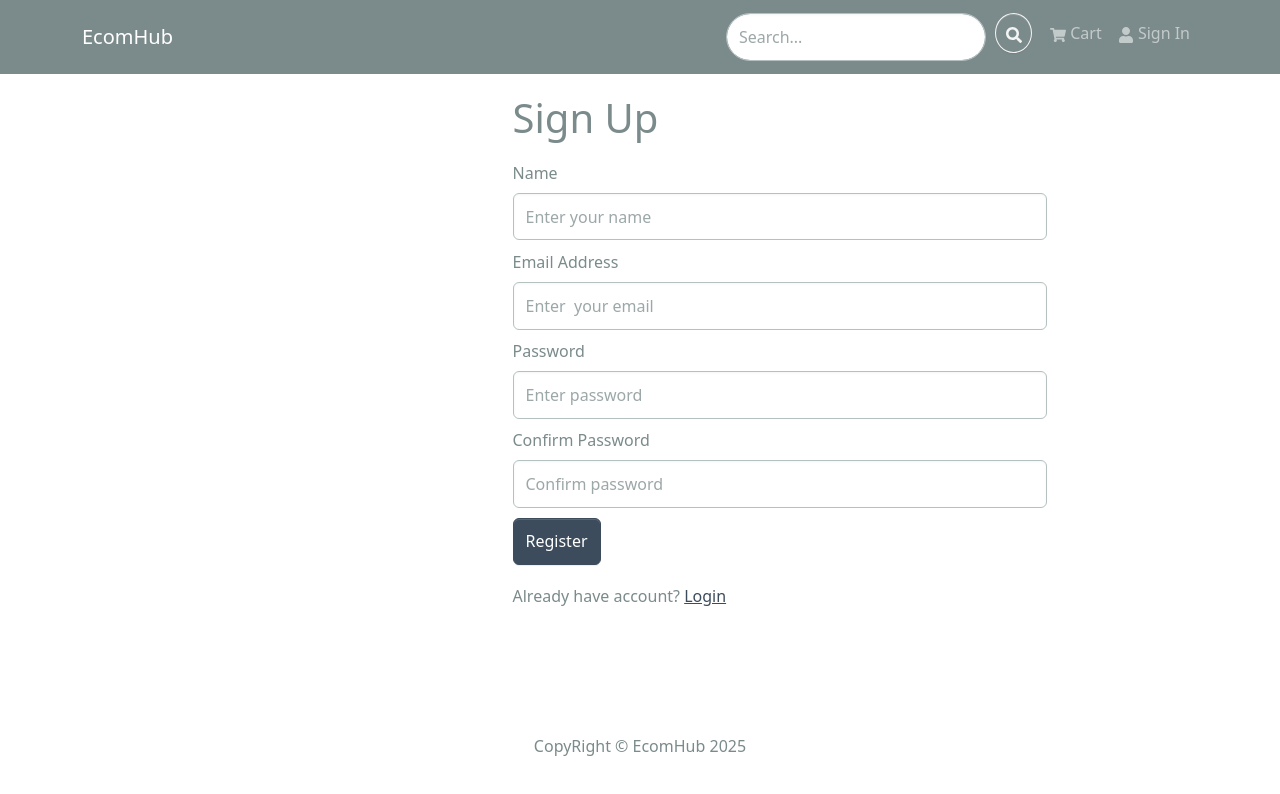
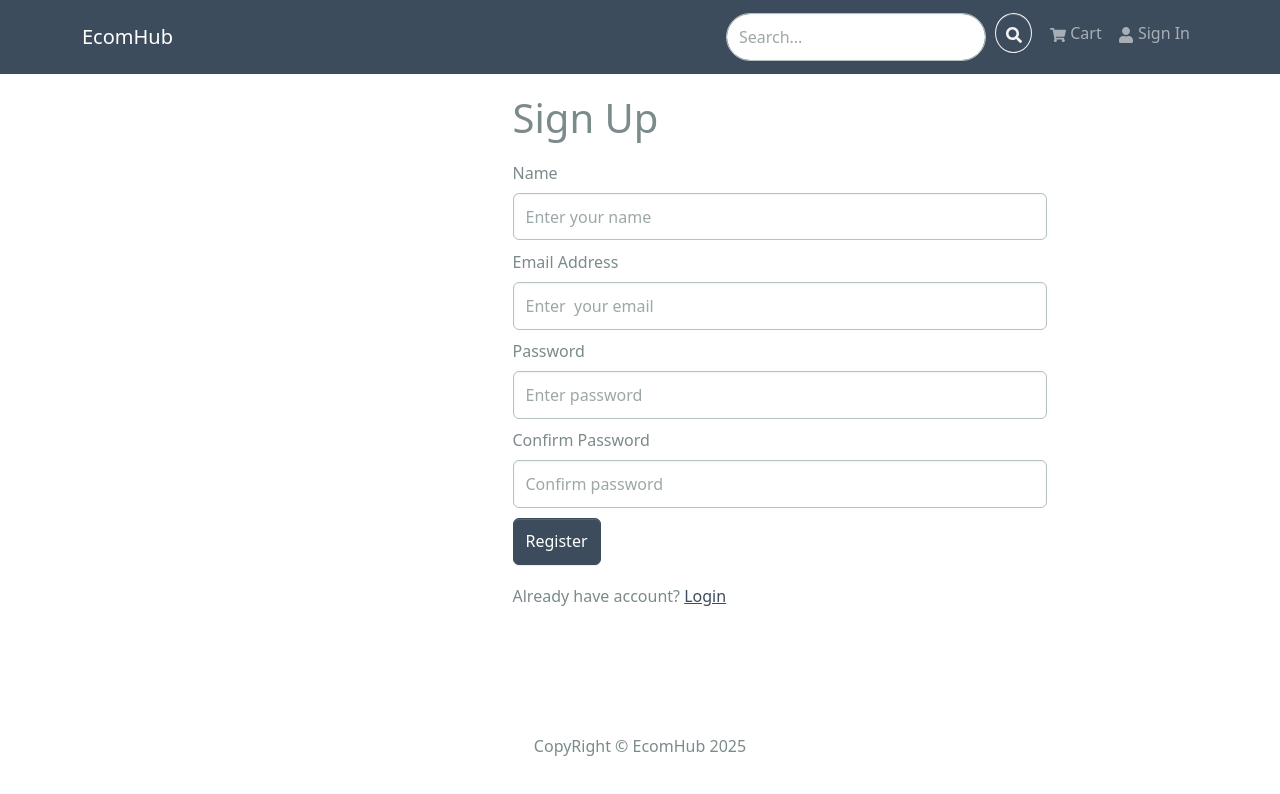
Before and after one commit to a3ela/MERN-ecommerce_website, a React (Vite) app in the folder frontend/: page /register in a window 1280 px wide. Shown: the top 794 px of the page. Built offline with nearby package versions, Linux system fonts and the light colour scheme.

Commit message:
change: bg color to primary

```diff
--- a/frontend/src/components/Header.jsx
+++ b/frontend/src/components/Header.jsx
@@ -27,7 +27,7 @@ const Header = () => {
 
   return (
     <header>
-      <Navbar bg="dark" variant="dark" expand="lg" collapseOnSelect>
+      <Navbar bg="primary" variant="dark" expand="lg" collapseOnSelect>
         <Container>
           <Navbar.Brand as={Link} to="/">
             EcomHub
```
